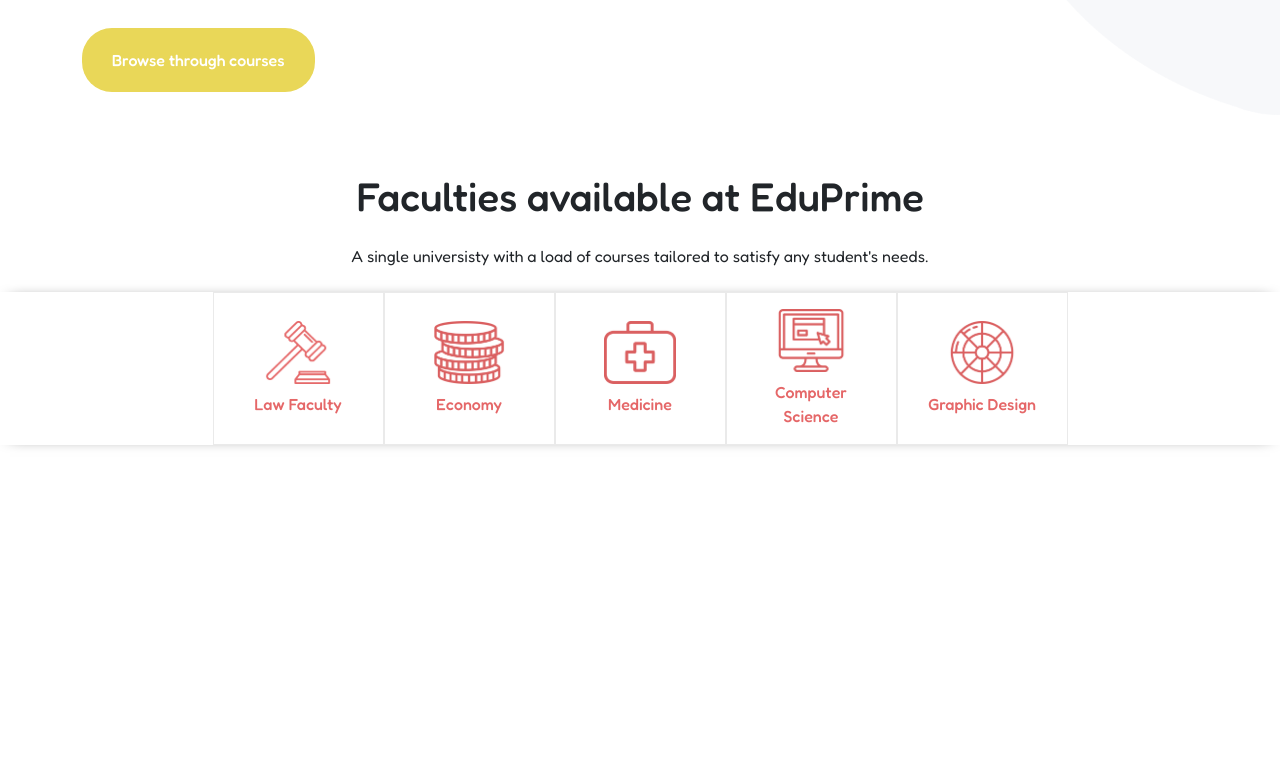
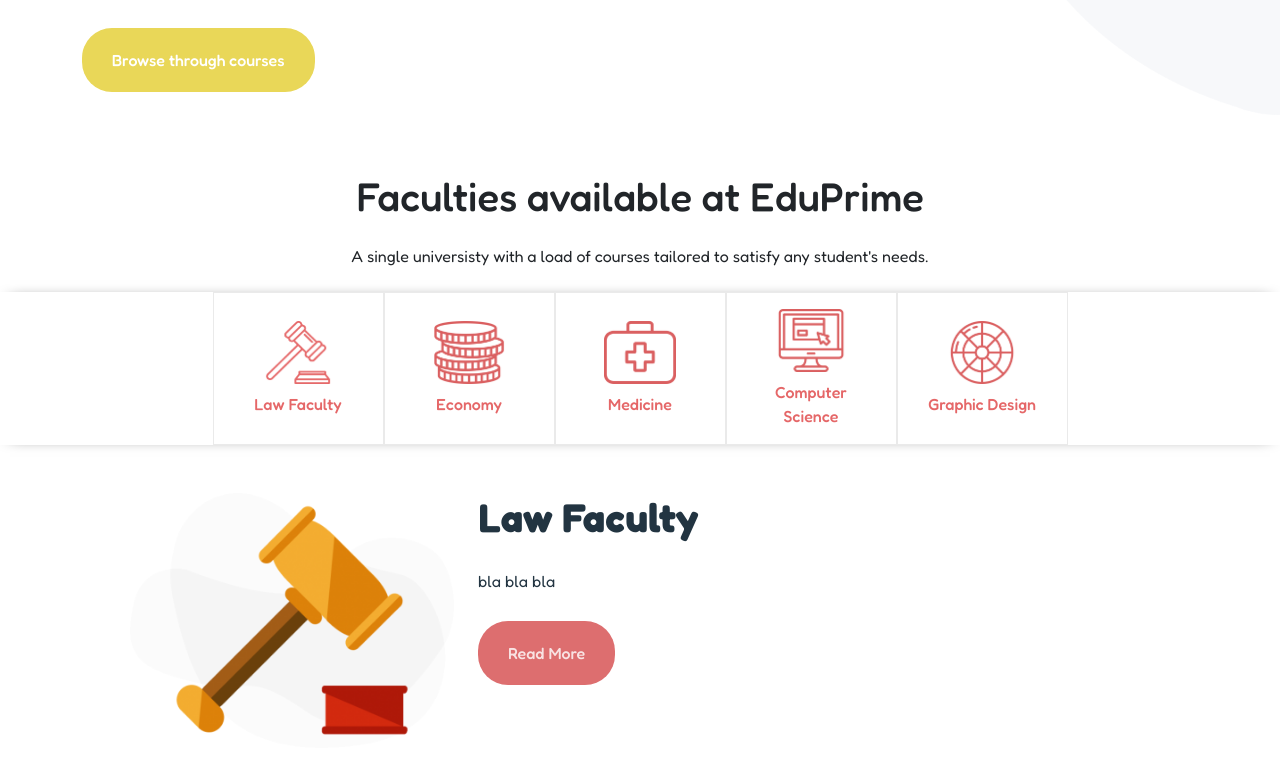
Before and after one commit to DarioGiusino/proj-html-vuejs, a Vue app: page / in a window 1280 px wide. Shown: the part 965-1739 px from the top of the page. Before the commit the page ends 1450 px from the top, so only its background shows below. Built offline with nearby package versions, Linux system fonts and the light colour scheme.

Commit message:
created faculty explanation

```diff
--- a/src/components/Faculties.vue
+++ b/src/components/Faculties.vue
@@ -1,10 +1,13 @@
 <script>
 import { faculties } from '../data';
+import BaseButton from './generics/BaseButton.vue';
+import BaseSectionDesc from './generics/BaseSectionDesc.vue';
 export default {
     name: 'Faculties section',
     data() {
         return { faculties }
     },
+    components: { BaseButton, BaseSectionDesc },
     methods: {
         // build image src for faculties
         facultyImage(path) {
@@ -34,6 +37,17 @@
                         <img :src="facultyImage(faculty.image)" :alt="faculty.name">
                         <p>{{ faculty.name }}</p>
                     </div>
+                </div>
+            </div>
+        </div>
+        <div class="container">
+            <div class="row p-5">
+                <div class="col-4">
+                    <img src="../assets/img/Gavel-Illustration-e1556884768193.png" alt="gavel">
+                </div>
+                <div class="col-8">
+                    <base-section-desc title="Law Faculty" paragraph="bla bla bla">
+                        <base-button class="red-btn" buttonLabel="Read More"></base-button></base-section-desc>
                 </div>
             </div>
         </div>
```
